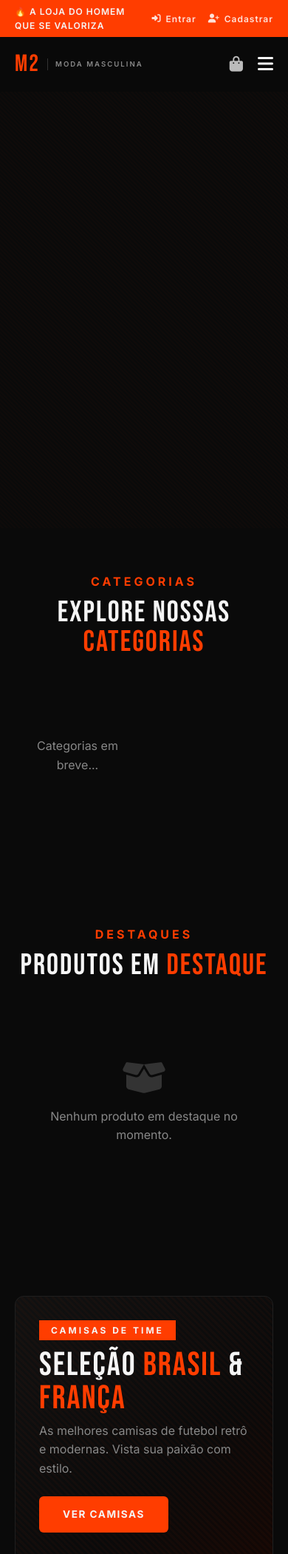
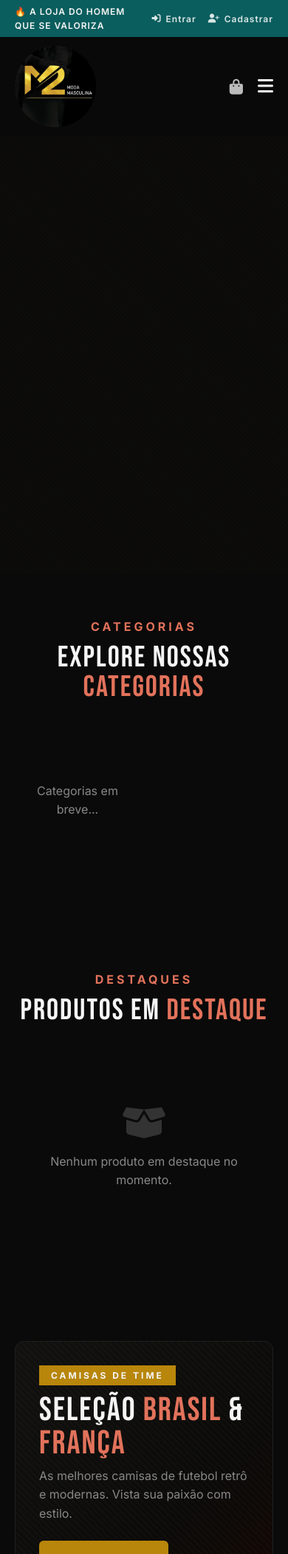
Before and after one commit to kleberfonsecapro/m2.moda-masculina, a Django app: page / in a window 390 px wide. Shown: the top 2101 px of the page at 74% size. Run offline with Django 5.2, Linux system fonts and the light colour scheme; data that the repository does not hold is empty.

Commit message:
feat: rebranding visual - esquema de cores gold/teal, logo em imagem, e limpeza dos zips de imagens

```diff
--- a/frontend/static/css/style.css
+++ b/frontend/static/css/style.css
@@ -8,11 +8,13 @@
     --color-lighter-gray: #bbbbbb;
     --color-off-white: #e0e0e0;
     --color-white: #f5f5f5;
-    --color-accent: #ff3d00;
-    --color-accent-hover: #cc3100;
-    --color-accent-glow: rgba(255, 61, 0, 0.3);
-    --color-accent-subtle: rgba(255, 61, 0, 0.1);
-    --color-secondary: #ff6d00;
+    --color-accent: #b8860b;
+    --color-accent-hover: #967105;
+    --color-accent-glow: rgba(184, 134, 11, 0.3);
+    --color-accent-subtle: rgba(184, 134, 11, 0.1);
+    --color-accent-text: #e2725b;
+    --color-secondary: #0b5e5e;
+    --color-teal: #085252;
     --color-gold: #ffab00;
     --color-success: #00c853;
     --color-error: #ff1744;
@@ -23,7 +25,7 @@
     --shadow-sm: 0 1px 3px rgba(0,0,0,0.3);
     --shadow-md: 0 4px 12px rgba(0,0,0,0.4);
     --shadow-lg: 0 8px 30px rgba(0,0,0,0.6);
-    --shadow-accent: 0 4px 20px rgba(255, 61, 0, 0.3);
+    --shadow-accent: 0 4px 20px rgba(184, 134, 11, 0.3);
     --radius: 6px;
     --radius-lg: 12px;
 }
@@ -77,12 +79,12 @@ img { max-width: 100%; height: auto; display: block; }
 .btn-lg { padding: 18px 40px; font-size: 0.95rem; }
 .btn-block { width: 100%; justify-content: center; }
 
-.text-accent { color: var(--color-accent); }
+.text-accent { color: var(--color-accent-text); }
 
 .section { padding: 80px 0; }
 .section-header { text-align: center; margin-bottom: 48px; }
 .section-subtitle {
-    display: inline-block; color: var(--color-accent);
+    display: inline-block; color: var(--color-accent-text);
     font-size: 1rem; font-weight: 700; text-transform: uppercase;
     letter-spacing: 4px; margin-bottom: 8px;
 }
@@ -116,7 +118,7 @@ img { max-width: 100%; height: auto; display: block; }
 }
 
 .header-top {
-    background: var(--color-accent); padding: 6px 0;
+    background: var(--color-secondary); padding: 6px 0;
     font-size: 0.75rem; font-weight: 600; letter-spacing: 1px;
 }
 .header-top .container {
@@ -137,20 +139,12 @@ img { max-width: 100%; height: auto; display: block; }
 }
 
 .logo {
-    display: flex; align-items: center; gap: 10px;
+    display: flex; align-items: center;
     flex-shrink: 0;
 }
-.logo-m2 {
-    font-family: var(--font-display);
-    font-size: 2.4rem; font-weight: 400;
-    color: var(--color-accent); letter-spacing: 2px;
-    line-height: 1;
-}
-.logo-text {
-    font-size: 0.7rem; font-weight: 600; color: var(--color-light-gray);
-    text-transform: uppercase; letter-spacing: 3px;
-    border-left: 1px solid var(--color-gray);
-    padding-left: 10px;
+.logo-img {
+    height: 150px; width: auto;
+    border-radius: 50%;
 }
 
 .nav-list { display: flex; gap: 24px; }
@@ -192,8 +186,7 @@ img { max-width: 100%; height: auto; display: block; }
            background: rgba(10,10,10,0.99); }
     .nav-open { display: block; }
     .nav-list { flex-direction: column; padding: 20px; gap: 12px; }
-    .logo-m2 { font-size: 2rem; }
-    .logo-text { font-size: 0.6rem; letter-spacing: 2px; }
+    .logo-img { height: 110px; }
 }
 
 .messages-container { padding: 12px 0; }
@@ -215,8 +208,8 @@ img { max-width: 100%; height: auto; display: block; }
         45deg,
         transparent,
         transparent 2px,
-        rgba(255,61,0,0.02) 2px,
-        rgba(255,61,0,0.02) 4px
+        rgba(184,134,11,0.02) 2px,
+        rgba(184,134,11,0.02) 4px
     );
     z-index: 1; pointer-events: none;
 }
@@ -365,7 +357,7 @@ img { max-width: 100%; height: auto; display: block; }
     content: ''; position: absolute; top: 0; left: 0; right: 0; bottom: 0;
     background: repeating-linear-gradient(
         45deg, transparent, transparent 3px,
-        rgba(255,61,0,0.03) 3px, rgba(255,61,0,0.03) 6px
+        rgba(184,134,11,0.03) 3px, rgba(184,134,11,0.03) 6px
     );
     pointer-events: none;
 }
--- a/frontend/templates/base.html
+++ b/frontend/templates/base.html
@@ -42,8 +42,7 @@
         <div class="header-main">
             <div class="container">
                 <a href="{% url 'catalog:home' %}" class="logo">
-                    <span class="logo-m2">M2</span>
-                    <span class="logo-text">Moda Masculina</span>
+                    <img src="{% static 'images/logo-m2.jpg' %}" alt="M2 Moda Masculina" class="logo-img">
                 </a>
                 <nav class="nav" id="mainNav">
                     <ul class="nav-list">
@@ -90,7 +89,7 @@
         <div class="container">
             <div class="footer-grid">
                 <div class="footer-brand">
-                    <span class="footer-logo">M2</span>
+                    <span class="footer-logo">M2 Moda Masculina</span>
                     <p>Moda masculina com estilo urbano e atitude. Streetwear de verdade.</p>
                     <div class="footer-social">
                         <a href="https://instagram.com/m.2modamasculina" target="_blank" aria-label="Instagram"><i
```
Also changed, not shown: other parts of frontend/static/css/style.css (+32 -33 lines), frontend/static/images/logo-m2.jpg (added), 2 other files.
